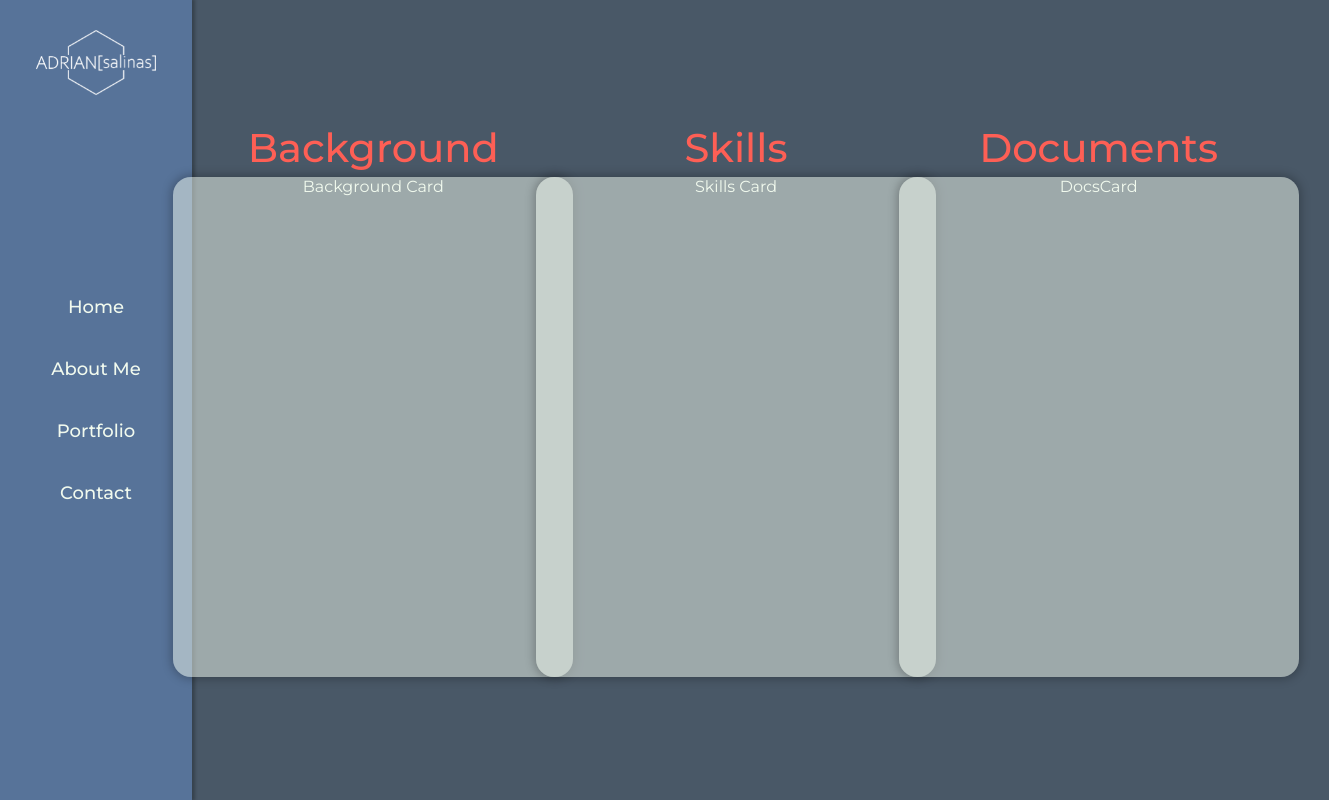
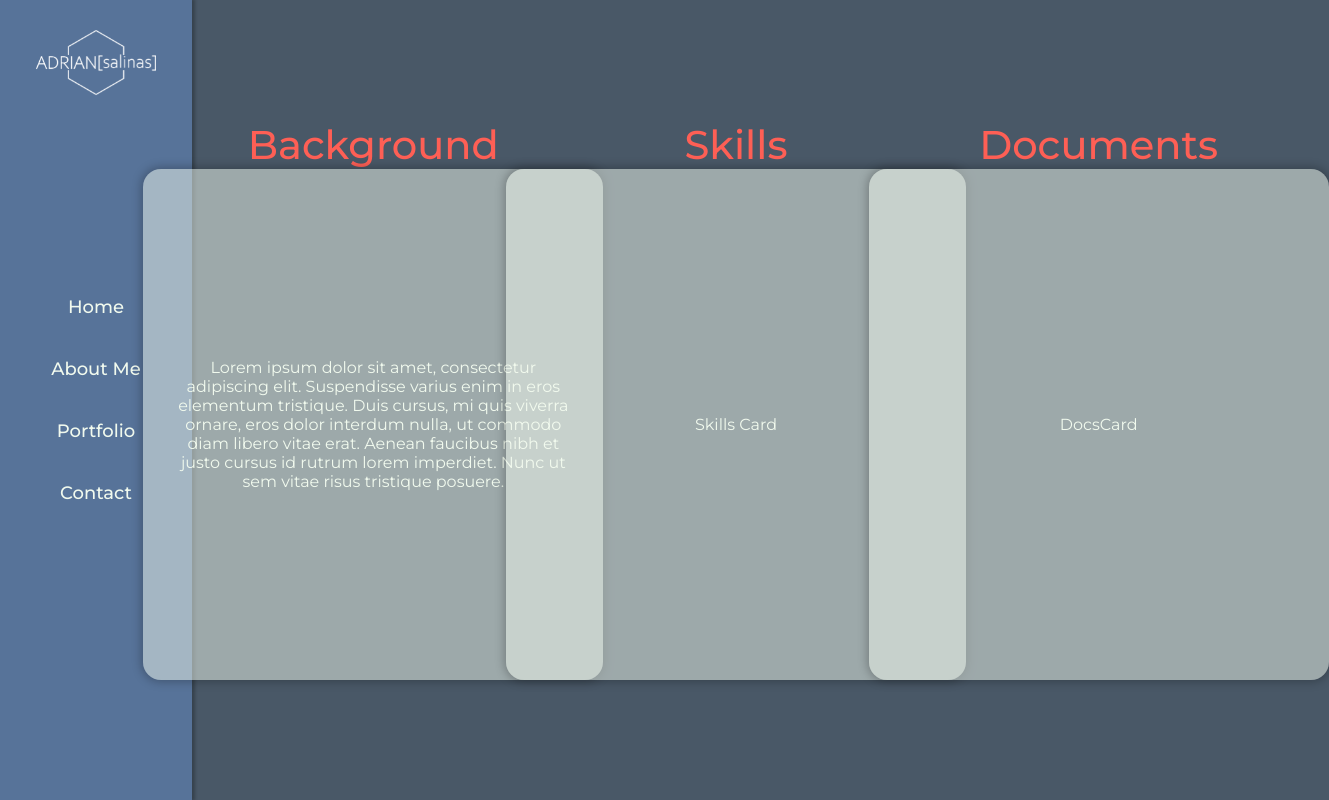
Before and after one commit to a-dri-an-S/PortfolioV2, a React (Create React App) app: page /about-me in a window 1280 px wide. Shown: the whole page, 1329 px wide, since content can reach past the window. Built offline with nearby package versions, Linux system fonts and the light colour scheme.

Commit message:
added BGCard w/ dummy text

```diff
--- a/src/Pages/AboutMe/AboutMe.css
+++ b/src/Pages/AboutMe/AboutMe.css
@@ -45,6 +45,10 @@
     padding:0;
     width: 400px;
     height: 500px;
+    padding: 20px 30px;
+    display: flex;
+    justify-content: center;
+    align-items: center;
     background-color: var(--honeydew-opaque);
     border-radius: 18px;
     box-shadow: 0px 0px 10px 2px var(--shadow-color);
--- a/src/components/Cards/BGCard.js
+++ b/src/components/Cards/BGCard.js
@@ -1,7 +1,9 @@
 const BGCard = () => {
     return (
-        <div>
-            Background Card
+        <div className="bg-card">
+            <p className="bg-card">
+            Lorem ipsum dolor sit amet, consectetur adipiscing elit. Suspendisse varius enim in eros elementum tristique. Duis cursus, mi quis viverra ornare, eros dolor interdum nulla, ut commodo diam libero vitae erat. Aenean faucibus nibh et justo cursus id rutrum lorem imperdiet. Nunc ut sem vitae risus tristique posuere.
+            </p>
         </div>
     );
 }
```
